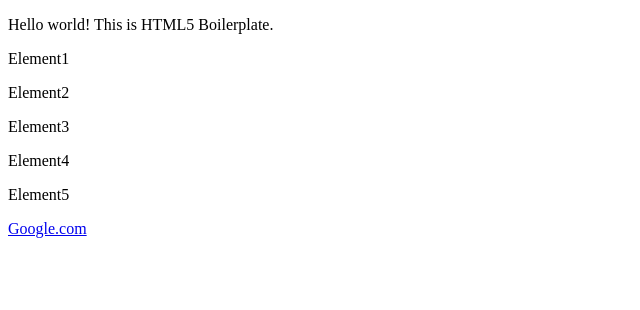
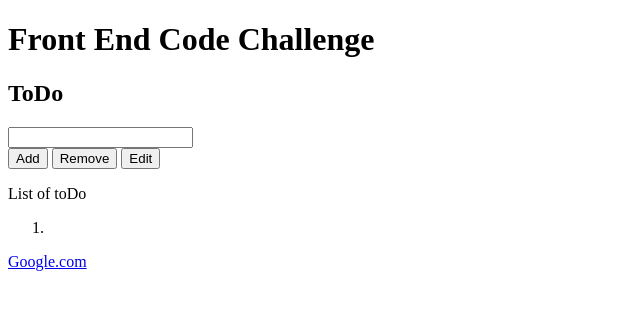
Before and after one commit to AndreDinh/Front-end-Code-Challenge, a plain HTML site: page index.html in a window 1280 px wide. Shown: the whole page, without its empty margins (0-640 px from the left). Drawn offline with nearby package versions, Linux system fonts and the light colour scheme.

Commit message:
almost finish with front end challange

```diff
--- /dev/null
+++ b/css/main.css
@@ -0,0 +1,3 @@
+.textBox{
+
+}
--- a/index.html
+++ b/index.html
@@ -9,7 +9,7 @@
         <title>Front End Code Challange</title>
         <meta name="description" content="">
         <meta name="viewport" content="width=device-width, initial-scale=1">
-
+        <link href="css/main.css" type="text/css" rel="stylesheet" />
         <!-- Place favicon.ico and apple-touch-icon.png in the root directory -->
     </head>
     <body>
@@ -18,12 +18,22 @@
         <![endif]-->
 
         <!-- Add your site or application content here -->
-        <p>Hello world! This is HTML5 Boilerplate.</p>
-        <p>Element1</p>
-        <p>Element2</p>
-        <p>Element3</p>
-        <p>Element4</p>
-        <p>Element5</p>
+        <h1>Front End Code Challenge</h1>
+        <h2>ToDo</h2>
+        <section class="textBox">
+          <input type="text">
+        </section>
+        <section>
+          <button id="add">Add</button>
+          <button id="remove">Remove</button>
+          <button id="edit">Edit</button>
+        </section>
+        <section>
+          <p>List of toDo </p>
+          <ol>
+            <li></li>
+          </ol>
+        </section>
         <a href="google.com">Google.com</a>
 
         <script src="//ajax.googleapis.com/ajax/libs/jquery/1.10.2/jquery.min.js"></script>
@@ -38,5 +48,7 @@
             r.parentNode.insertBefore(e,r)}(window,document,'script','ga'));
             ga('create','UA-XXXXX-X');ga('send','pageview');
         </script>
+      <script src="http://ajax.googleapis.com/ajax/libs/jquery/1.11.1/jquery.min.js"></script>
+      <script src="interactions.js"></script>
     </body>
 </html>
--- /dev/null
+++ b/interactions.js
@@ -0,0 +1,3 @@
+$('.add').on('click', function(){
+  $('ol').add('<li> with this random thing</li>');
+});
--- /dev/null
+++ b/main.css
@@ -0,0 +1,6 @@
+.textbox{
+  maxlength: 1000px;
+}
+body{
+  background-color: gray;
+}
```
Also changed, not shown: libary.js (added, +19 -0 lines), 1 other file.
